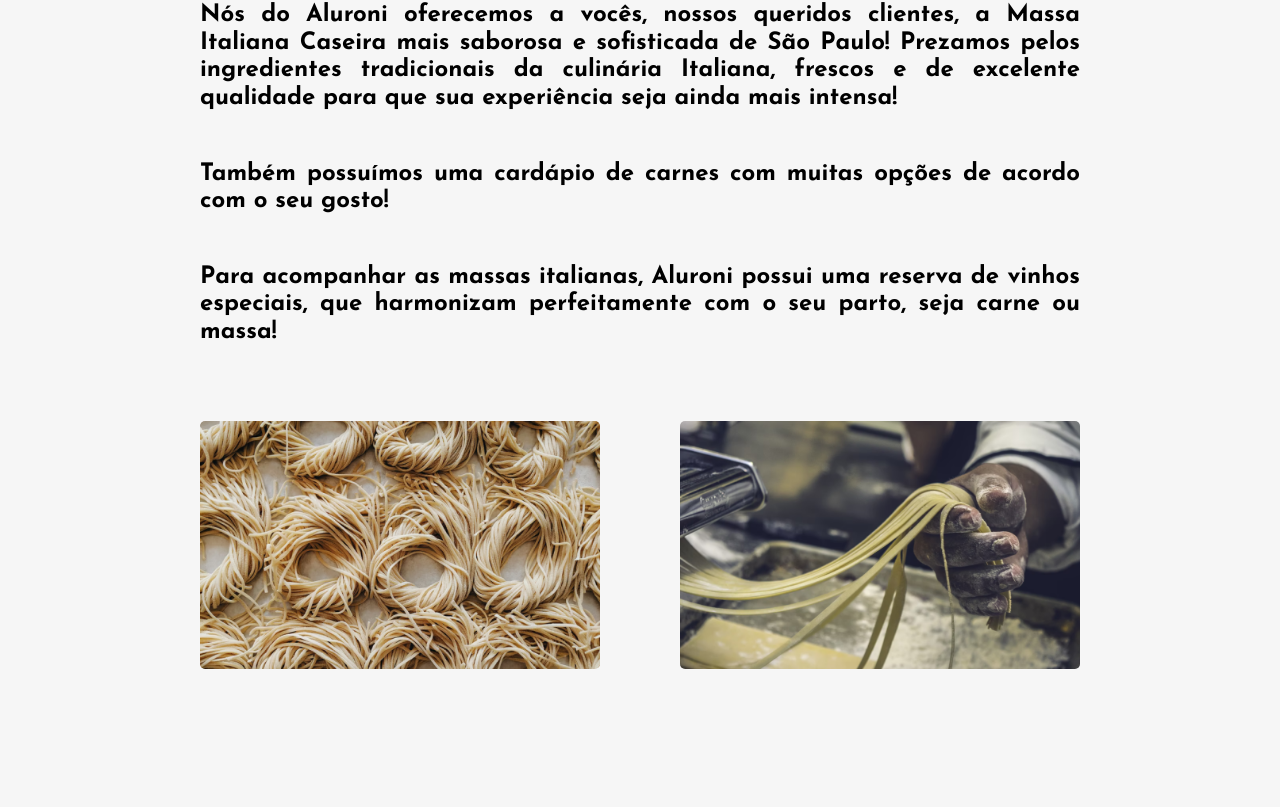
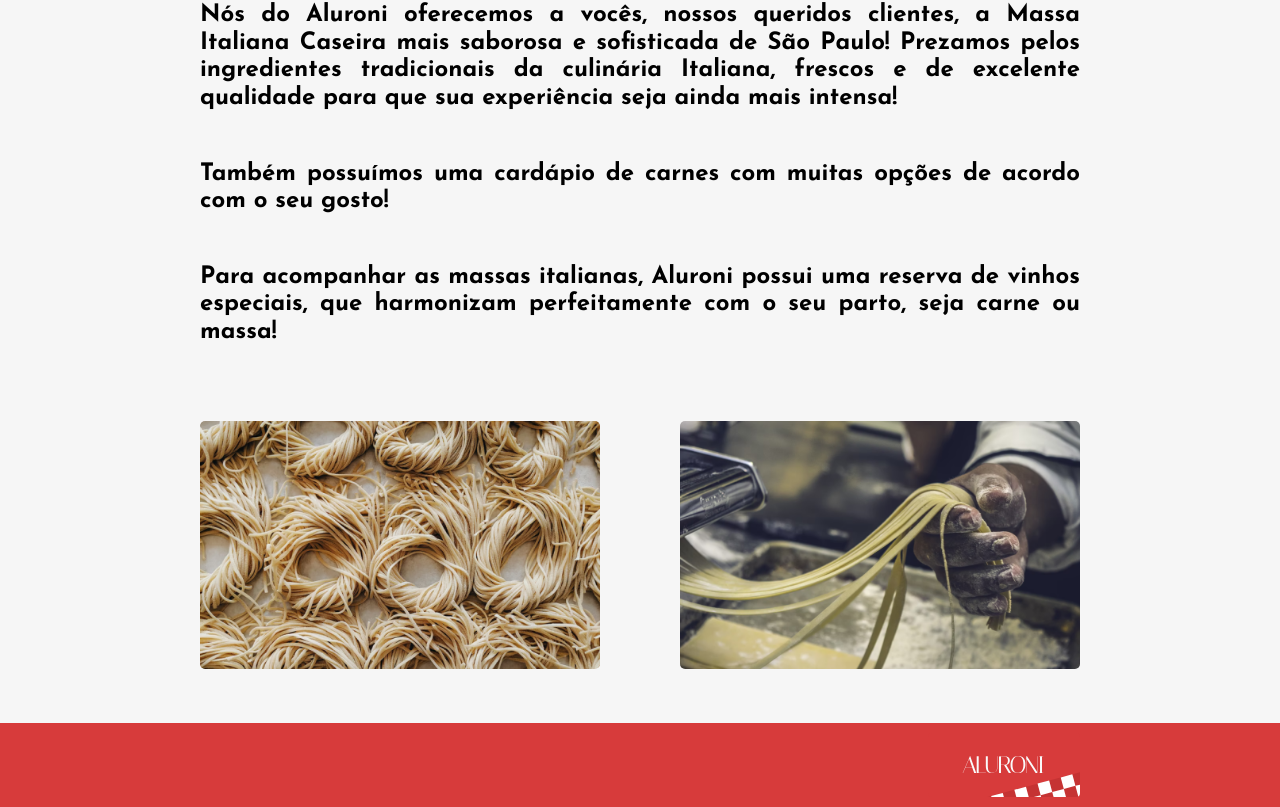
Before and after one commit to GuiBarbosa13/aluroni, a React (Create React App) app: page /sobre in a window 1280 px wide. Shown: the part 936-1743 px from the top of the page. Before the commit the page ends 1659 px from the top, so only its background shows below. Built offline with nearby package versions, Linux system fonts and the light colour scheme; a web font is replaced by a local one.

Commit message:
criando o footer

```diff
--- /dev/null
+++ b/src/components/Footer/Footer.module.scss
@@ -0,0 +1,17 @@
+@import "styles/variaveis";
+@import "styles/breakpoints";
+.footer {
+  background-color: $red;
+  display: flex;
+  justify-content: flex-end;
+  padding: 10px $padding-horizontal;
+  @media (max-width: $desktop_xsm) {
+  padding: 10px $padding-horizontal-mobile;
+  }
+  @media (min-width: $desktop_xsm) and (max-width: $desktop_sm) {
+  padding: 10px $padding-horizontal-sm;
+  }
+  @media (min-width: $desktop_sm) and (max-width: $desktop_md) {
+  padding: 10px $padding-horizontal-md;
+  }
+}
--- /dev/null
+++ b/src/components/Footer/index.tsx
@@ -0,0 +1,9 @@
+import styles from './Footer.module.scss';
+import { ReactComponent as Logo } from 'assets/logo.svg';
+export default function Footer(){
+  return(
+    <footer className={styles.footer}>
+      <Logo/>
+    </footer>
+  );
+}
--- a/src/routes.js
+++ b/src/routes.js
@@ -1,3 +1,4 @@
+import Footer from 'components/Footer';
 import Menu from 'components/Menu';
 import PaginaPadrao from 'components/PaginaPadrao';
 import Cardapio from 'pages/Cardapio';
@@ -15,6 +16,7 @@ export default function AppRouter() {
           <Route path='sobre' element={<Sobre />} />
         </Route>
       </Routes>
+      <Footer/>
     </Router>
   );
 }
```
